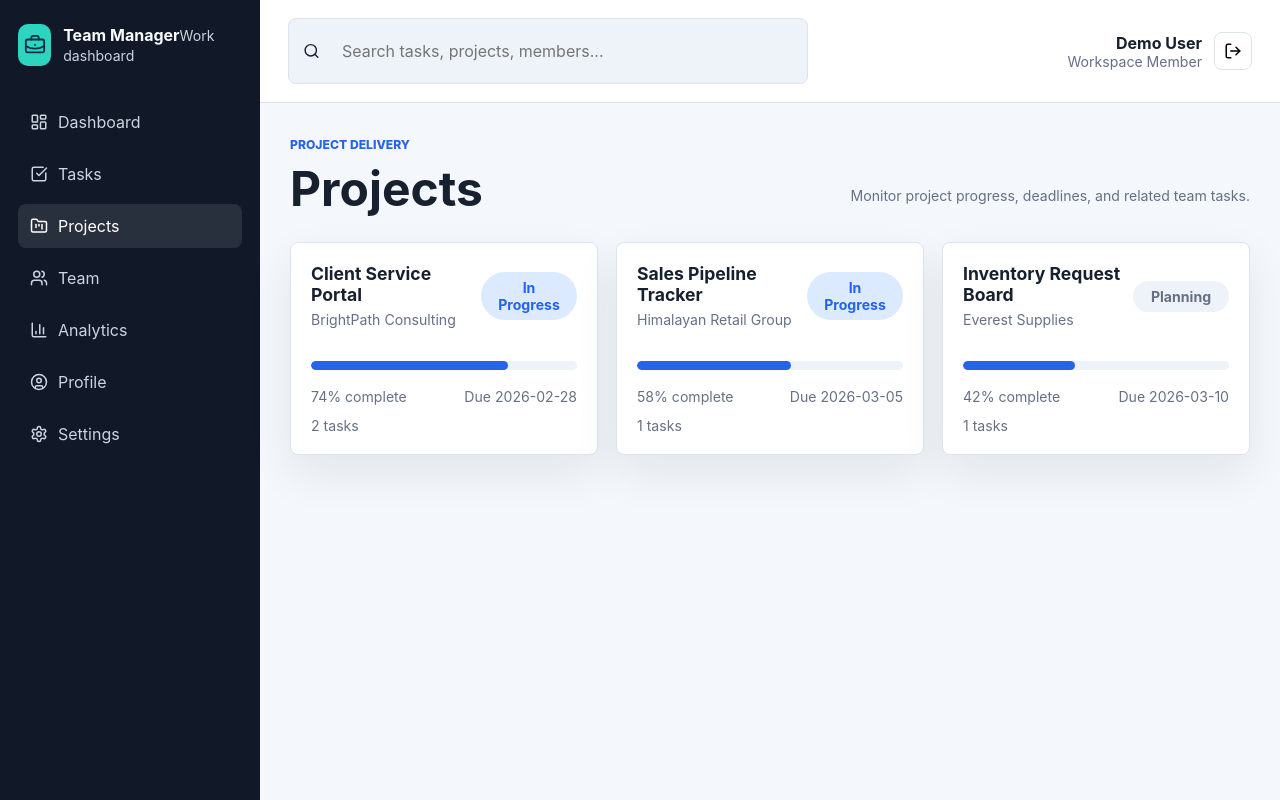
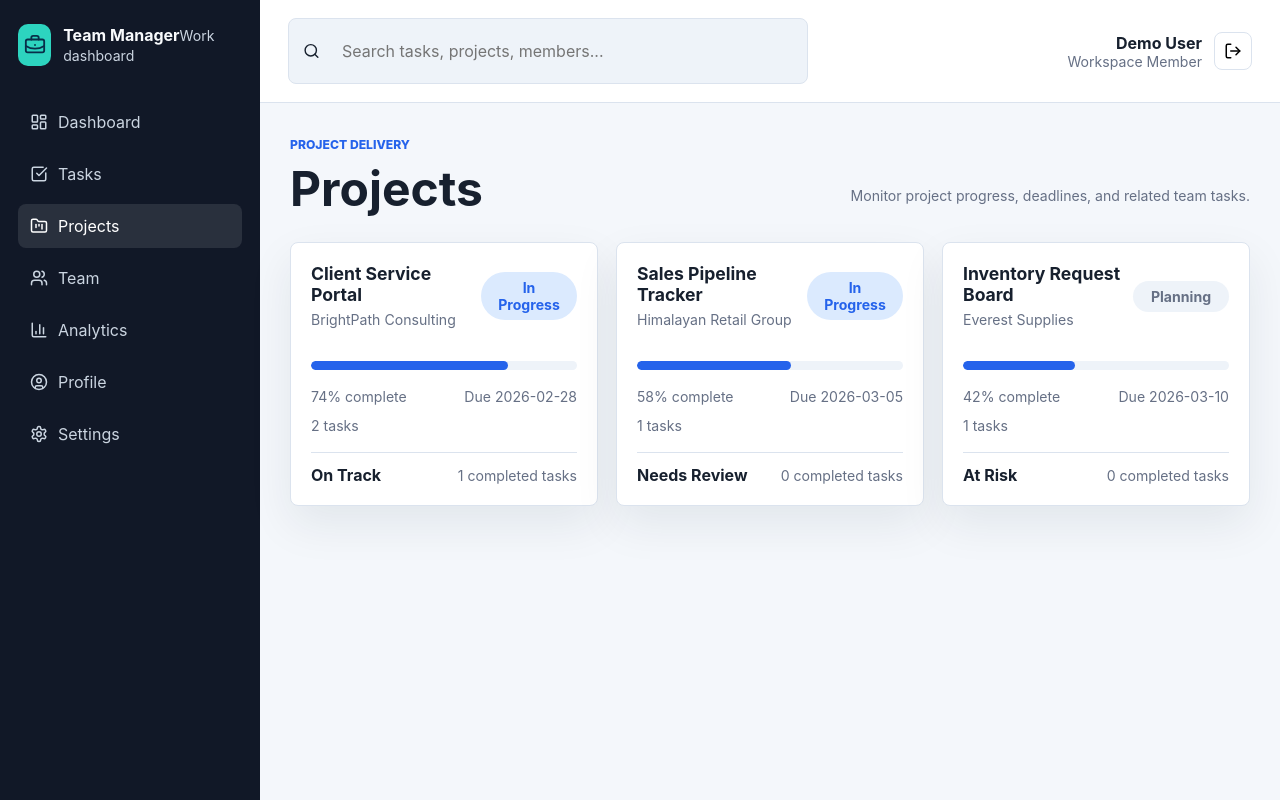
Before and after one commit to ManishJungAdhikari/team-task-management-system, a React (Vite) app: page /projects in a window 1280 px wide. Built offline with nearby package versions, Linux system fonts and the light colour scheme.

Commit message:
add project health indicators

```diff
--- a/src/pages/Projects.jsx
+++ b/src/pages/Projects.jsx
@@ -15,6 +15,8 @@ export default function Projects() {
       <section className="project-grid">
         {projects.map((project) => {
           const projectTasks = tasks.filter((task) => task.project === project.name);
+          const completed = projectTasks.filter((task) => task.status === 'Completed').length;
+          const risk = project.progress >= 70 ? 'On Track' : project.progress >= 50 ? 'Needs Review' : 'At Risk';
           return (
             <article key={project.id} className="project-card">
               <div className="panel-header">
@@ -32,6 +34,10 @@ export default function Projects() {
                 <span>Due {project.deadline}</span>
                 <span>{projectTasks.length} tasks</span>
               </div>
+              <div className="project-health">
+                <strong>{risk}</strong>
+                <span>{completed} completed tasks</span>
+              </div>
             </article>
           );
         })}
--- a/src/styles/global.css
+++ b/src/styles/global.css
@@ -566,6 +566,20 @@ textarea {
   flex-wrap: wrap;
 }
 
+.project-health {
+  display: flex;
+  align-items: center;
+  justify-content: space-between;
+  gap: 12px;
+  border-top: 1px solid var(--line);
+  padding-top: 12px;
+}
+
+.project-health span {
+  color: var(--muted);
+  font-size: 0.88rem;
+}
+
 .member-list,
 .activity-list {
   display: grid;
```
